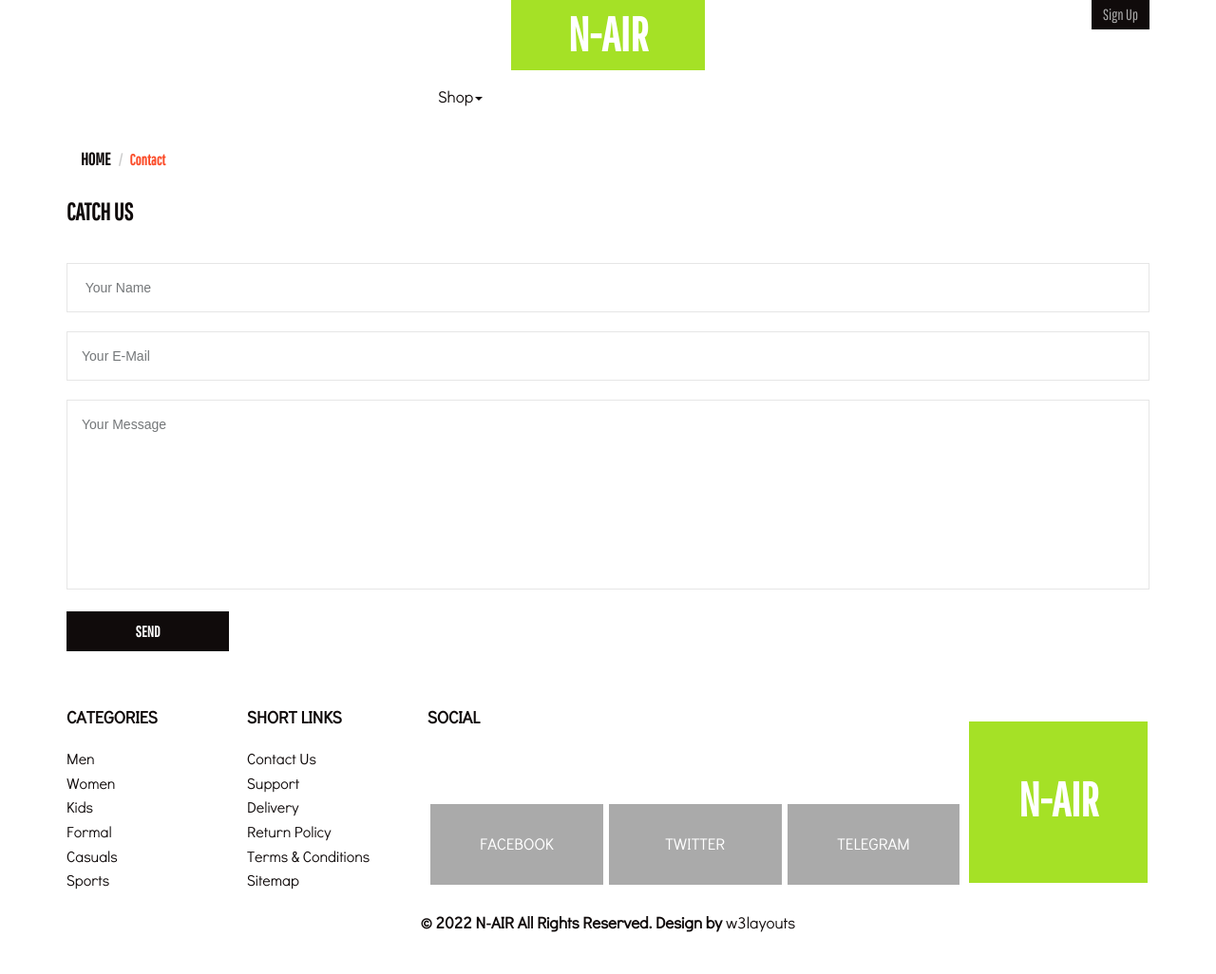
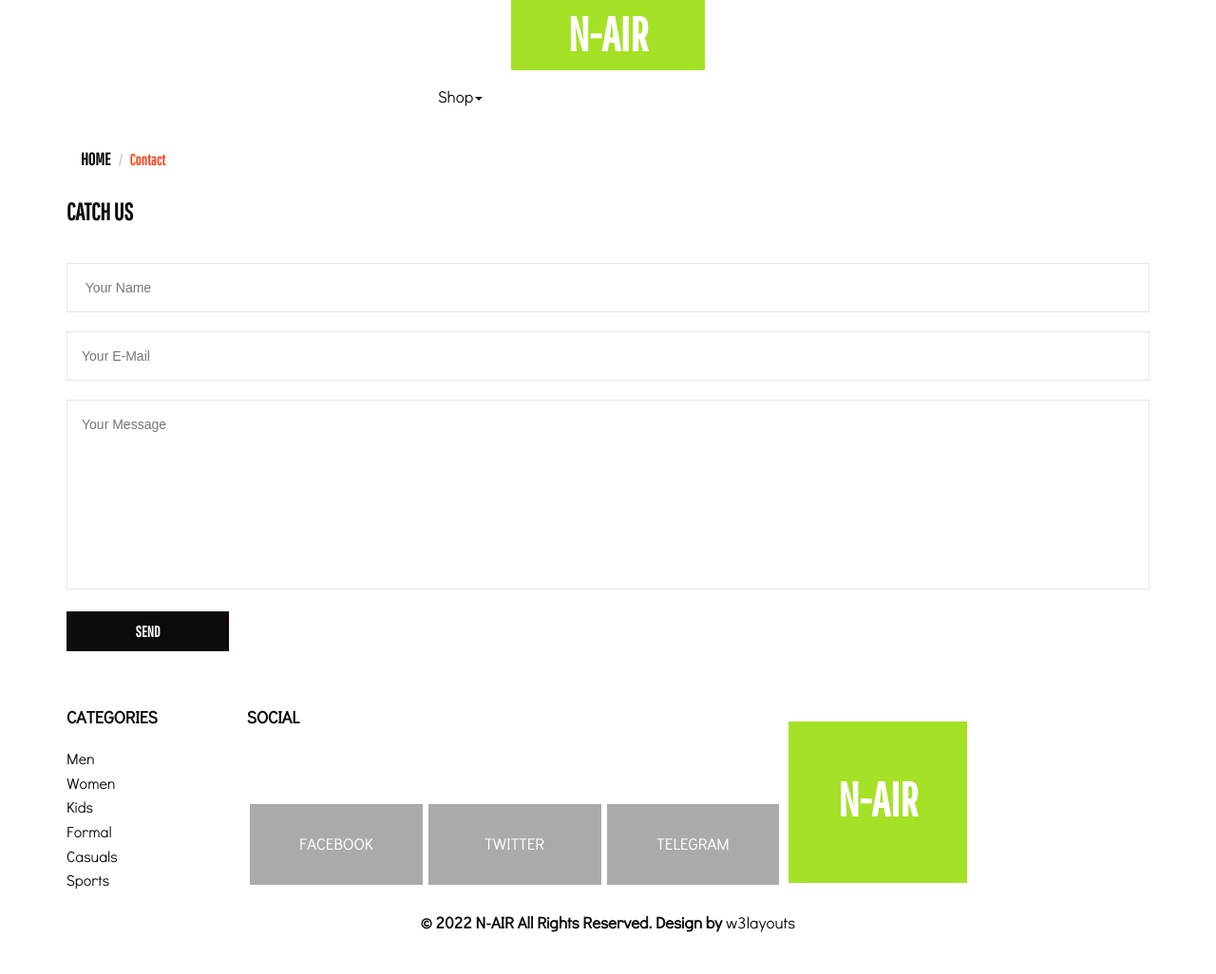
Before and after one commit to 05Muhammadali/Exam_big_project, a Django app: page /contact/ in a window 1280 px wide. Shown: the whole page at 95% size. Run offline with Django 4.2, Linux system fonts and the light colour scheme; some libraries are stand-ins or nearby versions.

Commit message:
My big Django project

```diff
--- a/requirements.txt
+++ b/requirements.txt
@@ -2,3 +2,4 @@
 Django==4.2
 django-environ==0.10.0
 wheel==0.38.4
+pillow==9.5.0
--- a/templates/base.html
+++ b/templates/base.html
@@ -36,11 +36,7 @@
     <div class="container">
         <div class="header-top">
             <div class="logo">
-                <a href="blog/index.html">N-AIR</a>
-            </div>
-            <div class="login-bars">
-                <a class="btn btn-default log-bar" href="blog/register.html" role="button">Sign up</a>
-
+                <a href="{% url 'shoes:home' %}">N-AIR</a>
             </div>
             <div class="clearfix"></div>
         </div>
@@ -66,12 +62,12 @@
                                 <a href="#" class="dropdown-toggle" data-toggle="dropdown">Shop<b class="caret"></b></a>
                                 <ul class="dropdown-menu">
                                     {% for i in ctg %}
-                                        <li><a href="blog/products.html">{{ i.name }}</a></li>
+                                        <li><a href="/products/{{ i.slug }}">{{ i.name }}</a></li>
                                     {% endfor %}
                                 </ul>
                             </li>
                             {% for i in ctg %}
-                                <li><a href="blog/contact.html">{{ i.name }}</a></li>
+                                <li><a href="/products/{{ i.slug }}">{{ i.name }}</a></li>
                             {% endfor %}
                             <div class="clearfix"></div>
                         </ul>
@@ -96,38 +92,27 @@
         <div class="col-md-2 re-ft-grd">
             <h3>Categories</h3>
             <ul class="categories">
-                <li><a href="#">Men</a></li>
-                <li><a href="#">Women</a></li>
-                <li><a href="#">Kids</a></li>
-                <li><a href="#">Formal</a></li>
-                <li><a href="#">Casuals</a></li>
-                <li><a href="#">Sports</a></li>
-            </ul>
-        </div>
-        <div class="col-md-2 re-ft-grd">
-            <h3>Short links</h3>
-            <ul class="shot-links">
-                <li><a href="#">Contact us</a></li>
-                <li><a href="#">Support</a></li>
-                <li><a href="#">Delivery</a></li>
-                <li><a href="#">Return Policy</a></li>
-                <li><a href="#">Terms & conditions</a></li>
-                <li><a href="blog/contact.html">Sitemap</a></li>
+                <li><a href="/products/men/">Men</a></li>
+                <li><a href="/products/women/">Women</a></li>
+                <li><a href="/products/kids/">Kids</a></li>
+                <li><a href="/products/formal/">Formal</a></li>
+                <li><a href="/products/casual/">Casuals</a></li>
+                <li><a href="/products/sports/">Sports</a></li>
             </ul>
         </div>
         <div class="col-md-6 re-ft-grd">
             <h3>Social</h3>
             <ul class="social">
-                <li><a href="#" class="fb">facebook</a></li>
-                <li><a href="#" class="twt">twitter</a></li>
-                <li><a href="#" class="gpls">Telegram</a></li>
+                <li><a href="https://www.facebook.com/profile.php?id=100077052400928" class="fb">facebook</a></li>
+                <li><a href="https://twitter.com/mr_Richard_TM" class="twt">twitter</a></li>
+                <li><a href="https://t.me/TM_mrRichard" class="gpls">Telegram</a></li>
                 <div class="clearfix"></div>
             </ul>
         </div>
         <div class="col-md-2 re-ft-grd">
             <div class="bt-logo">
                 <div class="logo">
-                    <a href="blog/index.html" class="ft-log">N-AIR</a>
+                    <a href="{% url 'shoes:home' %}" class="ft-log">N-AIR</a>
                 </div>
             </div>
         </div>
--- a/templates/blog/contact.html
+++ b/templates/blog/contact.html
@@ -4,7 +4,7 @@
     <div class="head-bread">
         <div class="container">
             <ol class="breadcrumb">
-                <li><a href="index.html">Home</a></li>
+                <li><a href="{% url 'shoes:home' %}">Home</a></li>
                 <li class="active">Contact</li>
             </ol>
         </div>
--- a/templates/blog/register.html
+++ b/templates/blog/register.html
@@ -4,7 +4,7 @@
     <div class="head-bread">
         <div class="container">
             <ol class="breadcrumb">
-                <li><a href="index.html">Home</a></li>
+                <li><a href="{% url 'shoes:home' %}">Home</a></li>
                 <li><a href="register.html">LOGIN</a></li>
                 <li class="active">REGISTER</li>
             </ol>
```
Also changed, not shown: templates/blog/products.html (+14 -9 lines), templates/blog/single.html (+2 -85 lines).
